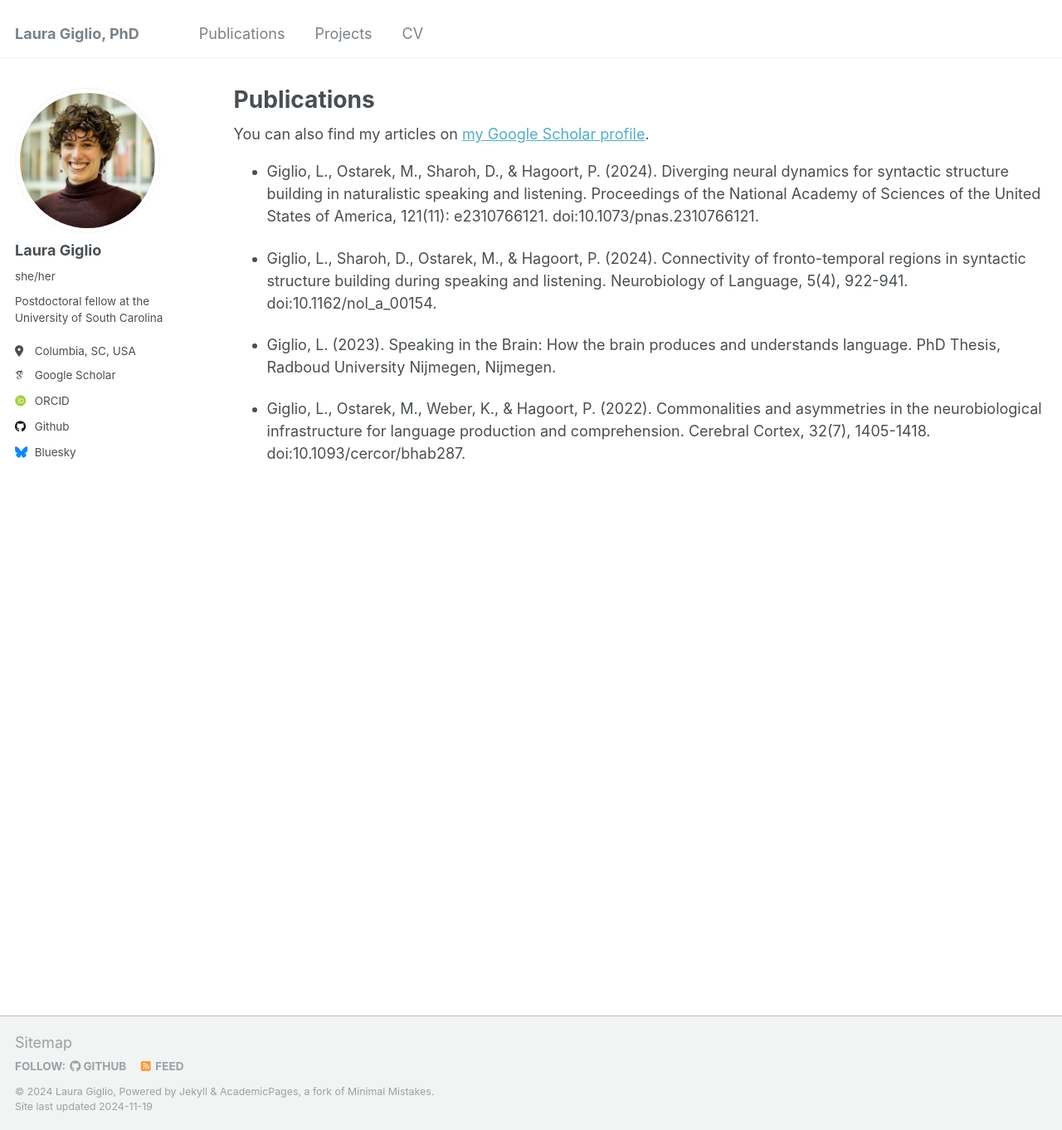
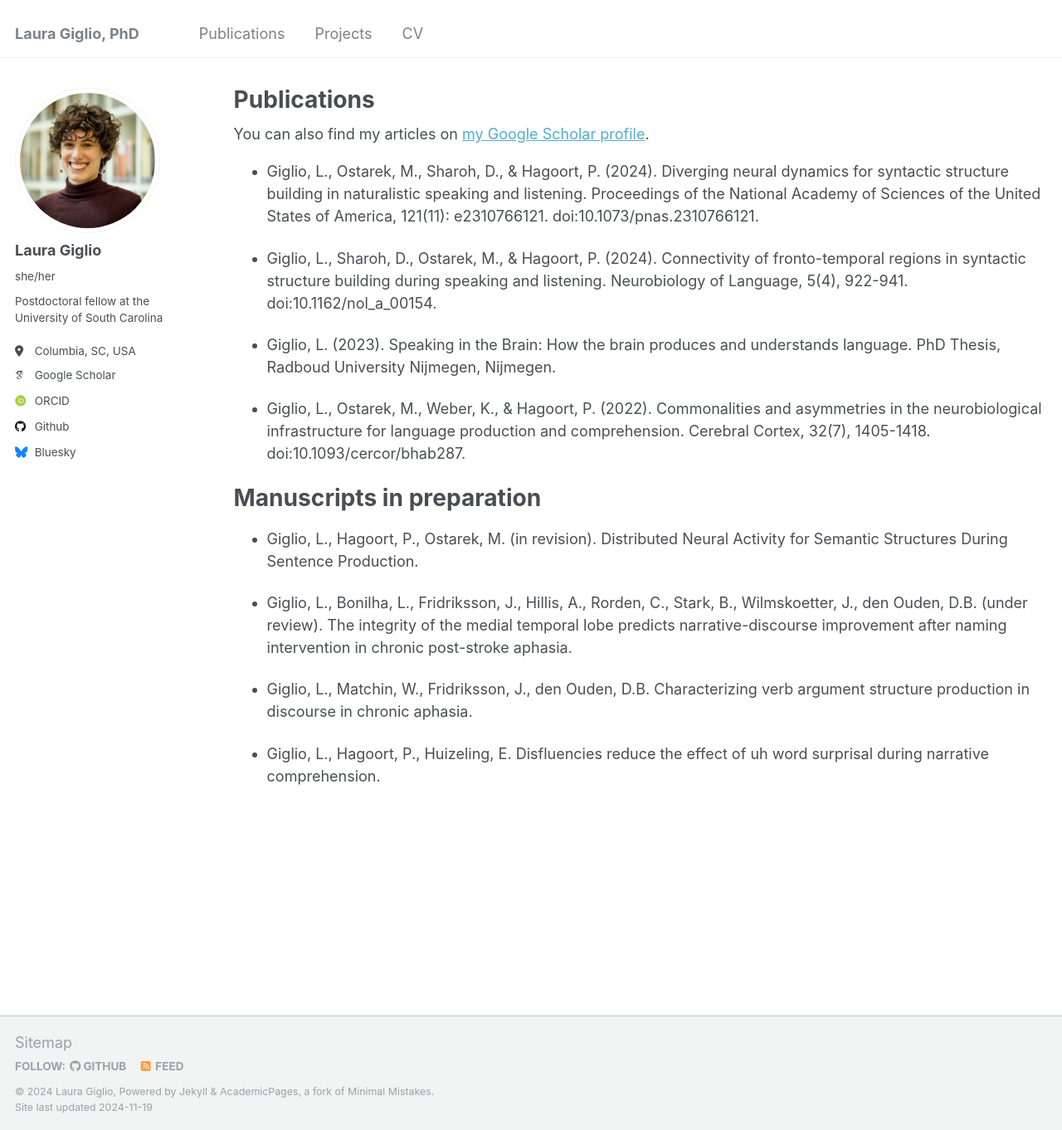
Before and after one commit to lauragiglio/lauragiglio.github.io, a Jekyll site: the page built from _pages/publications.md, in a window 1280 px wide and 1362 px high. Shown: the whole window at 83% size. Built offline with Jekyll 4.4.1, drawn with Linux system fonts in a browser that asks for light colours; some web fonts are replaced.

Commit message:
Update publications.md

```diff
--- a/_pages/publications.md
+++ b/_pages/publications.md
@@ -22,3 +22,18 @@ author_profile: true
 
 
 * Giglio, L., Ostarek, M., Weber, K., & Hagoort, P. (2022). Commonalities and asymmetries in the neurobiological infrastructure for language production and comprehension. Cerebral Cortex, 32(7), 1405-1418. doi:10.1093/cercor/bhab287.
+
+Manuscripts in preparation
+=====
+* Giglio, L., Hagoort, P., Ostarek, M. (in revision). Distributed Neural Activity for Semantic Structures
+During Sentence Production.
+
+* Giglio, L., Bonilha, L., Fridriksson, J., Hillis, A., Rorden, C., Stark, B., Wilmskoetter, J., den Ouden, D.B.
+(under review). The integrity of the medial temporal lobe predicts narrative-discourse
+improvement after naming intervention in chronic post-stroke aphasia.
+
+* Giglio, L., Matchin, W., Fridriksson, J., den Ouden, D.B. Characterizing verb argument structure
+production in discourse in chronic aphasia.
+
+* Giglio, L., Hagoort, P., Huizeling, E. Disfluencies reduce the effect of uh word surprisal during narrative
+comprehension.
```
